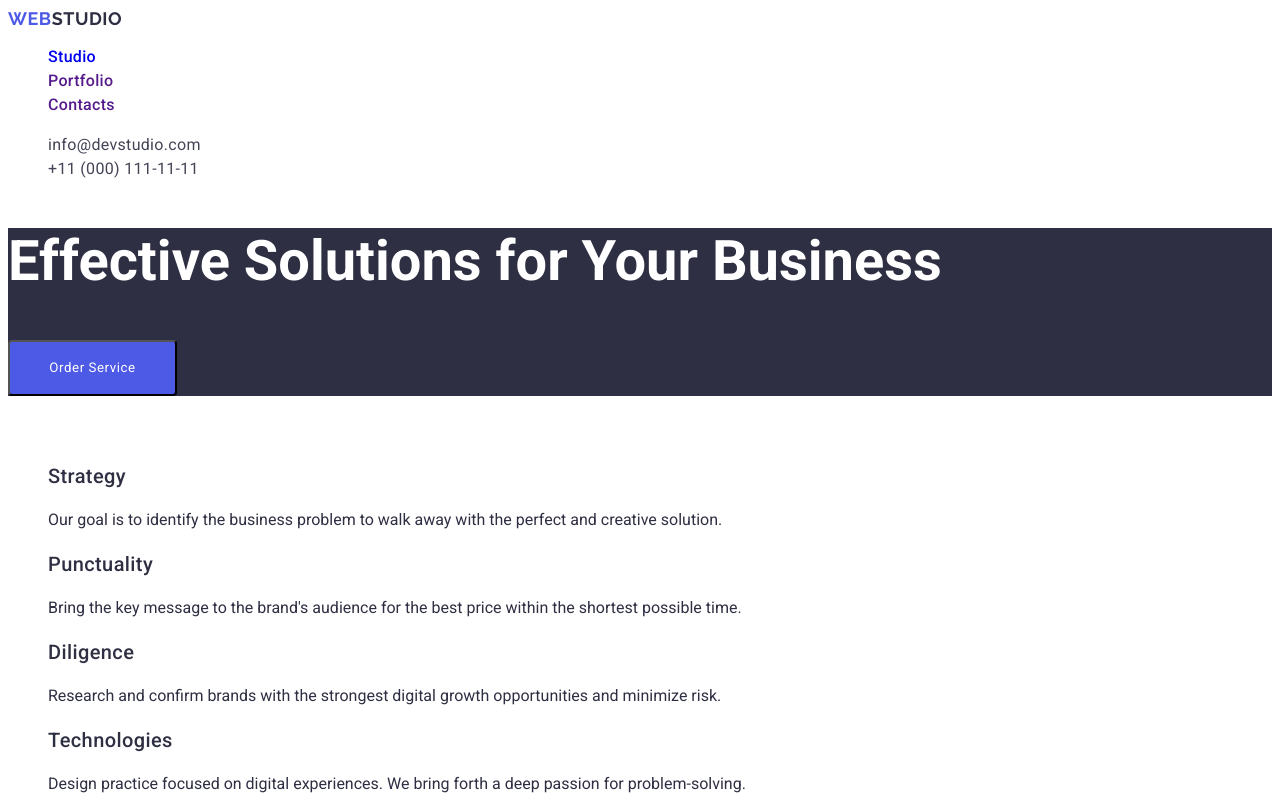
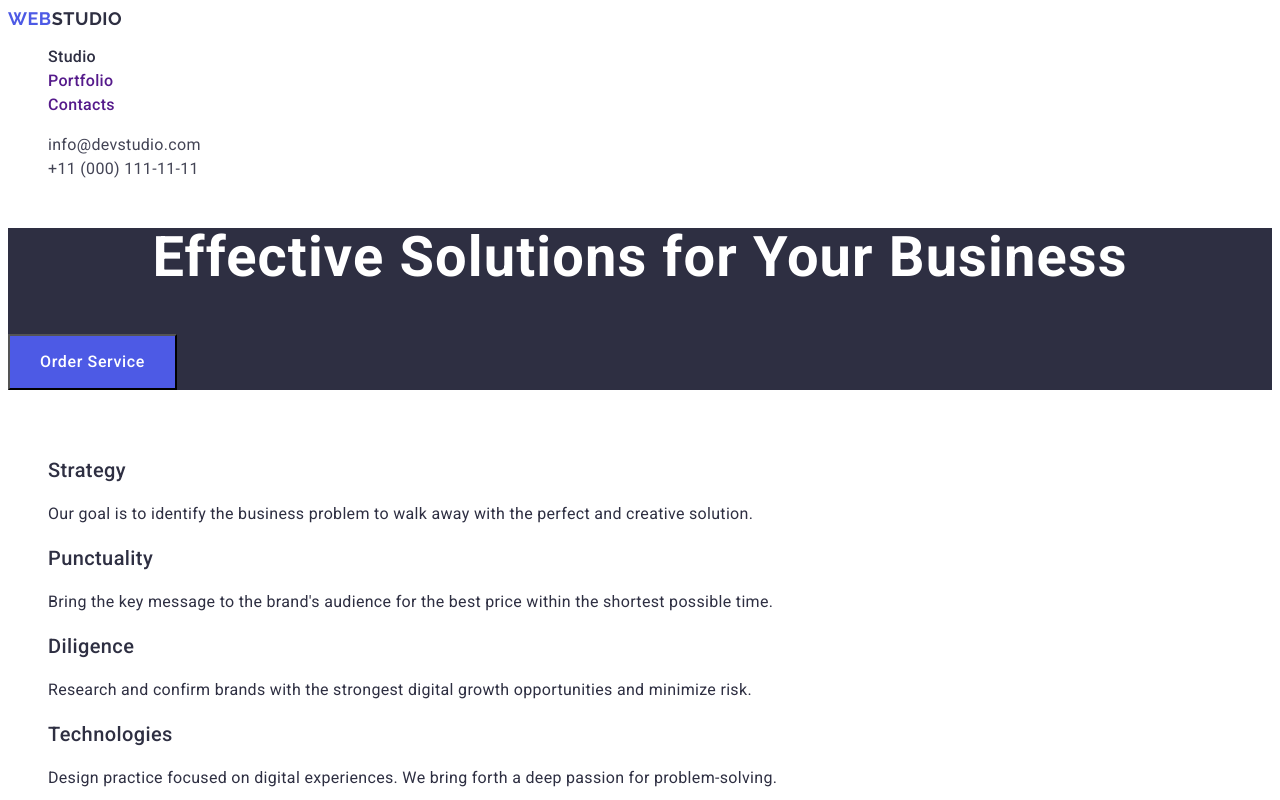
Before and after one commit to huzovskyi/goit-markup-hw-02, a plain HTML site: page index.html in a window 1280 px wide. Shown: the top 800 px of the page. Drawn offline with Linux system fonts and the light colour scheme.

Commit message:
styles-updated2.0

```diff
--- a/css/styles.css
+++ b/css/styles.css
@@ -42,6 +42,7 @@ font-weight: 500;
 color: #2E2F42;
 letter-spacing: 0.02em;
 }
+.link {color:#2e2f42;}
 .header-list-item a:hover {color: #404BBF;}
 .header-list-item a:focus {color: #404BBF;}
 
@@ -67,16 +68,20 @@ letter-spacing: 0.02em;
     color: #FFFFFF;
     font-size: 56px;
     font-weight: bold;
-    letter-spacing: 2%;
+    text-align: center;
+    line-height: 1.07;
+    letter-spacing: 0.02em;
 }
 
 .btn {
         font-family: "Roboto", sans-serif;
         width: 169px; height: 56px;
         background-color: #4D5AE5; color: #FFFFFF;
-        border-radius: 4px;
+
+        font-weight: 500;
+        font-size: 16px;
+        letter-spacing: 0.04em;
         line-height: 1.5;
-        letter-spacing: 0.04em;
         cursor: pointer;
 
 
@@ -99,7 +104,7 @@ letter-spacing: 0.02em;
         letter-spacing: 0.02em;
         text-align: center;
         color: #2E2F42;
-        line-height: 1.07;
+        line-height: 1.11
         text-transform: capitalize;
 }
 .third-title {
@@ -114,6 +119,7 @@ letter-spacing: 0.02em;
 .team {
     background-color: #F4F4FD;
 }
+.team-members-list {background-color: #FFFFFF;}
 
 .regular-text {
             color: #434455;
--- a/index.html
+++ b/index.html
@@ -16,7 +16,7 @@
         <nav class="header-nav">
           <a href="./index.html" class="nav-logo">Web<span class="logo-span">Studio</span></a>
             <Ul class="header-nav-list">
-              <li class="header-list-item"><a href="./index.html">Studio</a></li>
+              <li class="header-list-item"><a href="./index.html" class="link">Studio</a></li>
               <li class="header-list-item"><a href="">Portfolio</a></li>
               <li class="header-list-item"><a href="">Contacts</a></li>
            </Ul>
@@ -36,39 +36,39 @@
      <ul>
         <li class="values-list">
             <h3 class="third-title">Strategy</h3>
-            <p>Our goal is to identify the business
+            <p class="regular-text">Our goal is to identify the business
             problem to walk away with the perfect and creative solution. </p>
         </li>
         <li class="values-list">
             <h3 class="third-title">Punctuality</h3>
-            <p>Bring the key message to the brand's audience for the best price within the shortest possible time.</p>
+            <p class="regular-text">Bring the key message to the brand's audience for the best price within the shortest possible time.</p>
         </li>
         <li class="values-list">
             <h3 class="third-title">Diligence</h3>
-            <p>Research and confirm brands with the strongest digital growth opportunities and minimize risk.</p>
+            <p class="regular-text">Research and confirm brands with the strongest digital growth opportunities and minimize risk.</p>
         </li>
         <li class="values-list">
             <h3 class="third-title">Technologies</h3>
-            <p>Design practice focused on digital experiences. We bring forth a deep passion for problem-solving.</p>
+            <p class="regular-text">Design practice focused on digital experiences. We bring forth a deep passion for problem-solving.</p>
     </li>
      </ul>
     </section>
     <section class="team">
         <H2 class="second-title">Our Team</H2>
         <ul class="values-list">
-            <li> <img src="./images/img-3.jpg" alt="Mark" width="264" height="260"/>
+            <li class="team-members-list"> <img src="./images/img-3.jpg" alt="Mark" width="264" height="260"/>
                 <H3 class="third-title">Mark Guerrero</H3>
                 <p class="regular-text">Product Designer</p>
             </li>
-            <li> <img src="./images/img-2.jpg" alt="Tom" width="264" height="260" />
+            <li class="team-members-list"> <img src="./images/img-2.jpg" alt="Tom" width="264" height="260" />
                 <H3 class="third-title">Tom Ford</H3>
                 <p class="regular-text">Frontend Developer</p>
             </li>
-            <li> <img src="./images/img-1.jpg" alt="Camila" width="264" height="260" />
+            <li class="team-members-list"> <img src="./images/img-1.jpg" alt="Camila" width="264" height="260" />
                 <H3 class="third-title">Camila Garcia</H3>
                 <p class="regular-text">Marketing</p>
             </li>
-            <li> <img src="./images/img.jpg" alt="Daniel" width="264" height="260" />
+            <li class="team-members-list"> <img src="./images/img.jpg" alt="Daniel" width="264" height="260" />
                 <H3 class="third-title">Daniel Wilson</H3>
                 <p class="regular-text">UI Designer</p>
             </li>
```
